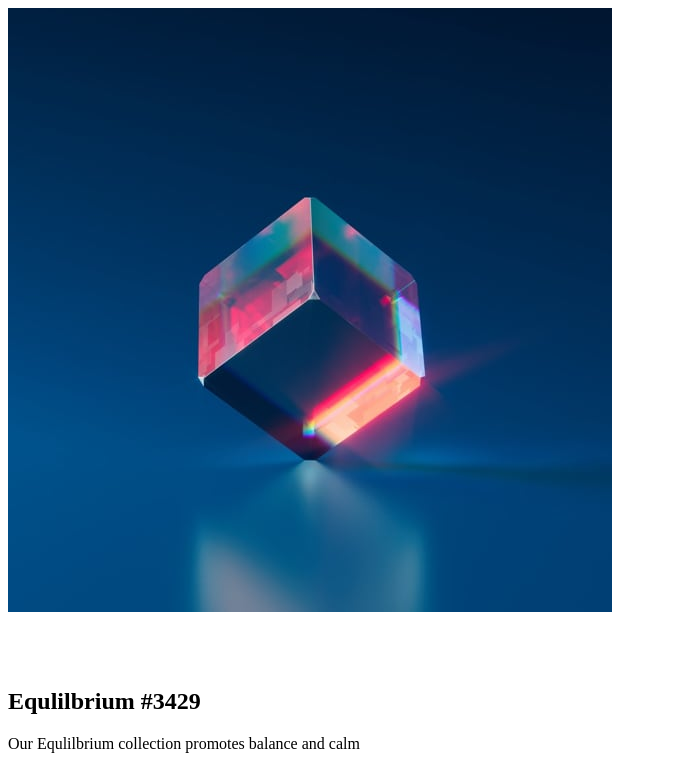
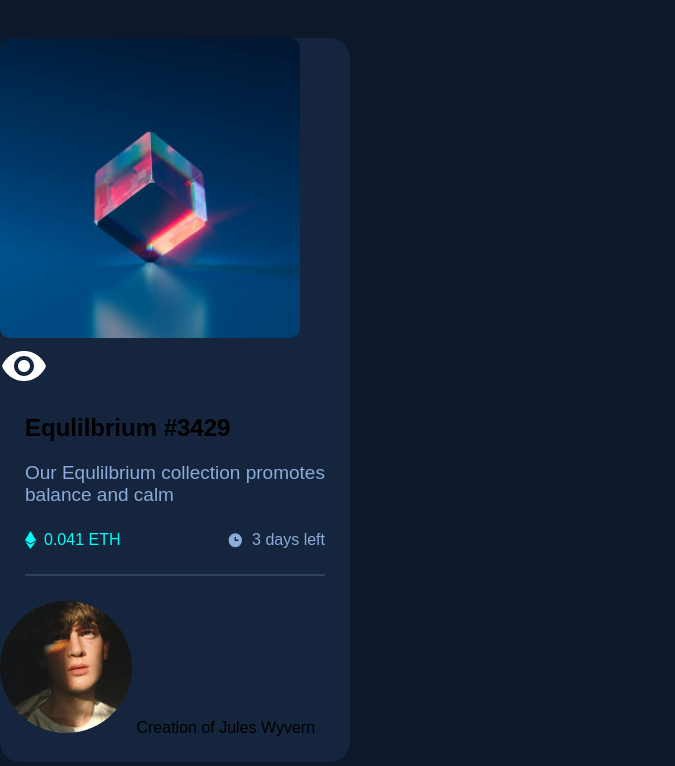
Before and after one commit to badnuclear/nft-preview-card-component-main, a plain HTML site: page index.html in a window 1280 px wide. Shown: the top 766 px of the page, without its empty margins (0-675 px from the left). Drawn offline with Linux system fonts and the light colour scheme; a web font is replaced by a local one.

Commit message:
save_mk1

```diff
--- a/index.html
+++ b/index.html
@@ -11,7 +11,7 @@
       sizes="32x32"
       href="./images/favicon-32x32.png"
     />
-
+    <link rel="stylesheet" href="styles.css" />
     <title>Frontend Mentor | NFT preview card component</title>
 
     <!-- Feel free to remove these styles or customise in your own stylesheet 👍 -->
@@ -56,7 +56,7 @@
           <img src="images/image-avatar.png" alt="avator" />
           <span
             >Creation of
-            <span>Jules Wyvern</span>
+            <span href="#">Jules Wyvern</span>
           </span>
         </div>
       </div>
--- /dev/null
+++ b/styles.css
@@ -0,0 +1,76 @@
+@import url("https://fonts.google.com/specimen/Outfit");
+
+:root {
+  --soft-blue: hsl(215, 51%, 70%);
+  --cyan: hsl(178, 100%, 50%);
+
+  --white: hsl(0, 0%, 100%);
+
+  --very-dark-blue-MG: hsl(217, 54%, 11%);
+  --very-dark-blue-CG: hsl(216, 50%, 16%);
+  --very-dark-blue-Line: hsl(215, 32%, 27%);
+
+  --font-weight-300: 300;
+  --font-weight-400: 400;
+  --font-weight-500: 500;
+
+  --transition: 0.4s all ease-in-out;
+}
+body {
+  font-family: "Outfit", sans-serif;
+  background-color: var(--very-dark-blue-MG);
+  box-sizing: border-box;
+  margin: 0;
+  padding: 0;
+}
+p {
+  font-size: 19px;
+  font-weight: var(--font-weight-300);
+  color: var(--soft-blue);
+}
+/*main*/
+.container {
+  display: flex;
+  justify-self: center;
+  align-items: center;
+  width: 100%;
+  height: 100vh;
+}
+.card {
+  background-color: var(--very-dark-blue-CG);
+  width: 100%;
+  max-width: 350px;
+  border-radius: 20px;
+  box-shadow: 0, 0, 60px, 0 rgba(0, 0, 0, 0.5);
+  padding-bottom: 25px;
+  position: relative;
+}
+.card-image {
+  max-width: 300px;
+  border: 25px;
+  border-radius: 10px;
+}
+
+.card-title,
+.card-meniton {
+  margin-left: 25px;
+}
+.card-price-days {
+  display: flex;
+  justify-content: space-between;
+  margin: 25px;
+  padding-bottom: 25px;
+  border-bottom: 2px solid var(--very-dark-blue-Line);
+}
+.card-days {
+  color: var(--soft-blue);
+  display: flex;
+}
+.card-price-days span {
+  margin-left: 0.5rem;
+}
+.card-price {
+  color: var(--cyan);
+  display: flex;
+  align-items: center;
+}
```
